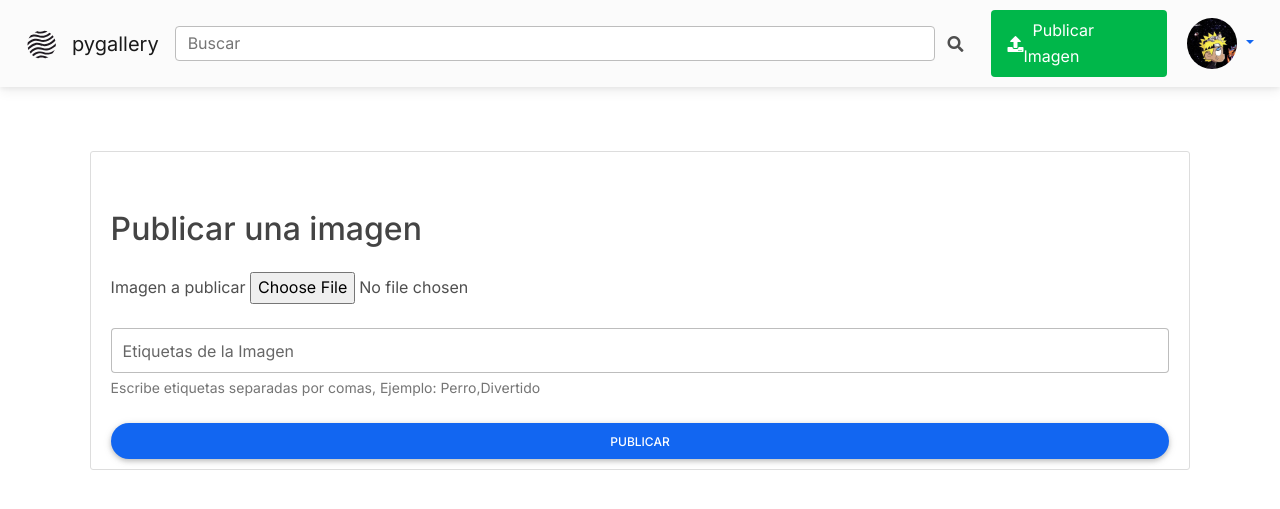
After one commit to Juandurdaneta/flask_pygallery, a Flask app: page /publicar_imagen in a window 1280 px wide. The commit adds this page. Shown: the top 509 px of the page. Run offline with Flask 2, Linux system fonts and the light colour scheme; a user stored in the database is signed in; some libraries are stand-ins or nearby versions.

Commit message:
Añadiendo creacion de imagenes y etiquetas

```diff
--- a/pygallery/forms.py
+++ b/pygallery/forms.py
@@ -49,3 +49,8 @@ class UpdateUserForm(FlaskForm):
 
             if user:
                 raise ValidationError('Ya existe una cuenta asosciada a ese correo electronico. Porfavor ingresa un correo electronico diferente.')
+
+class PublicarImagenForm(FlaskForm):
+        imagen = FileField('Imagen a publicar', validators=[FileAllowed(['jpg', 'png'])])
+        etiquetas = StringField('Etiquetas de la Imagen', validators=[DataRequired()])
+        submit = SubmitField('Publicar')
--- a/pygallery/routes.py
+++ b/pygallery/routes.py
@@ -2,41 +2,16 @@ import secrets
 import os
 from PIL import Image
 from flask import render_template, url_for, flash, redirect, request
-from pygallery.forms import RegistrationForm, LoginForm, UpdateUserForm
+from pygallery.forms import RegistrationForm, LoginForm, UpdateUserForm, PublicarImagenForm
 from pygallery import app, db, bcrypt
 from pygallery.models import Usuario, Imagen, Etiqueta
 from flask_login import login_user, current_user, logout_user, login_required
 
-imagenes = [{
-    "ubicacion_imagen": "https://images.unsplash.com/photo-1626093632846-5c27587a0469?ixid=MnwxMjA3fDB8MHxwaG90by1wYWdlfHx8fGVufDB8fHx8&ixlib=rb-1.2.1&auto=format&fit=crop&w=1834&q=80",
-    "propietario": "Juan"
-},
-{
-    "ubicacion_imagen": "https://images.unsplash.com/photo-1625860191460-10a66c7384fb?ixid=MnwxMjA3fDB8MHxwaG90by1wYWdlfHx8fGVufDB8fHx8&ixlib=rb-1.2.1&auto=format&fit=crop&w=701&q=80",
-    "propietario": "Alba"
-},
-{
-    "ubicacion_imagen": "https://images.unsplash.com/photo-1626180583122-c256e0ea54b0?ixid=MnwxMjA3fDB8MHxwaG90by1wYWdlfHx8fGVufDB8fHx8&ixlib=rb-1.2.1&auto=format&fit=crop&w=1834&q=80",
-    "propietario": "Alba"
-},
-{
-    "ubicacion_imagen": "https://images.unsplash.com/photo-1626092557341-0263049bb93c?ixid=MnwxMjA3fDB8MHxwaG90by1wYWdlfHx8fGVufDB8fHx8&ixlib=rb-1.2.1&auto=format&fit=crop&w=1834&q=80",
-    "propietario": "Alba"
-},
-{
-    "ubicacion_imagen": "https://images.unsplash.com/photo-1625857695225-ddd5f160c064?ixid=MnwxMjA3fDB8MHxwaG90by1wYWdlfHx8fGVufDB8fHx8&ixlib=rb-1.2.1&auto=format&fit=crop&w=1600&q=80",
-    "propietario": "Alba"
-},
-{
-    "ubicacion_imagen": "https://images.unsplash.com/photo-1625869388548-11b830e57292?ixid=MnwxMjA3fDB8MHxwaG90by1wYWdlfHx8fGVufDB8fHx8&ixlib=rb-1.2.1&auto=format&fit=crop&w=1827&q=80",
-    "propietario": "Alba"
-}
-
-]
 
 @app.route("/")
 @app.route("/home")
 def home():
+    imagenes = Imagen.query.all()
     return render_template('index.html', imagenes=imagenes)
 
 @app.route("/login", methods=['GET', 'POST'])
@@ -86,7 +61,7 @@ def logout():
     logout_user()
     return redirect(url_for('home'))
 
-def subir_imagen(form_imagen):
+def subir_imagen_perfil(form_imagen):
     random_hex = secrets.token_hex(8)
     _, f_ext = os.path.splitext(form_imagen.filename)
     imagen_fn = random_hex + f_ext
@@ -105,7 +80,7 @@ def perfil():
     form = UpdateUserForm()
     if form.validate_on_submit():
         if form.imagen.data:
-            archivo_imagen = subir_imagen(form.imagen.data)
+            archivo_imagen = subir_imagen_perfil(form.imagen.data)
             current_user.imagen_perfil = archivo_imagen
         # ACTUALIZANDO DATOS DEL USUARIO
         current_user.username = form.username.data
@@ -122,3 +97,53 @@ def perfil():
 
     imagen = url_for('static', filename='/imagenes_perfil/'+current_user.imagen_perfil)
     return render_template('perfil.html', title="Perfil", imagen=imagen, form=form)
+
+def agregar_etiquetas(form_etiquetas):
+    etiquetas = form_etiquetas.split(",")
+    etiquetas_agregadas = []
+
+    for etiqueta in etiquetas:
+        etiqueta_existente = Etiqueta.query.filter_by(nombre=etiqueta).first()
+
+        if not etiqueta_existente:
+            etiqueta_nueva = Etiqueta(nombre=etiqueta)
+            db.session.add(etiqueta_nueva)
+            db.session.commit()
+            etiquetas_agregadas.append(etiqueta_nueva)
+
+        if etiqueta_existente:
+            etiquetas_agregadas.append(etiqueta_existente)
+
+    return etiquetas_agregadas
+
+def subir_imagen(form_imagen, tags):
+    random_hex = secrets.token_hex(8)
+    _, f_ext = os.path.splitext(form_imagen.filename)
+    imagen_fn = random_hex + f_ext
+    ubicacion_imagen = os.path.join(app.root_path, 'static/imagenes_subidas', imagen_fn)
+
+    form_imagen.save(ubicacion_imagen)
+
+    nueva_imagen = Imagen(ubicacion_imagen = imagen_fn, id_usuario=current_user.id)
+
+    for etiqueta in tags:
+        nueva_imagen.etiquetas.append(etiqueta)
+
+    db.session.add(nueva_imagen)
+    db.session.commit()
+
+    return True
+
+
+@app.route("/publicar_imagen", methods=['GET', 'POST'])
+@login_required
+def publicar_imagen():
+    form = PublicarImagenForm()
+    if form.validate_on_submit():
+        etiquetas = agregar_etiquetas(form.etiquetas.data)
+        if subir_imagen(form.imagen.data, etiquetas):
+            flash("Tu imagen ha sido publicada exitosamente!", "success")
+            return redirect(url_for('home'))
+        else:
+            flash("Ha ocurrido un error al subir la imagen, intentalo de nuevo", "danger")
+    return render_template('publicar_imagen.html', title="Publicar Imagen", form=form)
--- a/pygallery/static/main.css
+++ b/pygallery/static/main.css
@@ -46,3 +46,7 @@ h1, h2, h3, h4, h5, h6 {
   margin-bottom: 16px;
   object-fit: cover;
 }
+
+.img-center{
+  object-fit: cover;
+}
--- a/pygallery/templates/layout.html
+++ b/pygallery/templates/layout.html
@@ -66,23 +66,32 @@ href="{{url_for('static', filename='main.css')}}"
 
 
         <!-- BUSQUEDA -->
-        <form class="d-flex align-items-center w-100 form-search">
+        <form class="d-flex align-items-center w-75 form-search me-3">
             <input type="search" class="form-control" placeholder="Buscar" aria-label="Search" />
             <span class="input-group-text border-0" id="search-addon">
               <i class="fas fa-search"></i>
             </span>
           </form>
-          <ul class="navbar-nav ms-3 w-25">
 
           {% if current_user.is_authenticated %}
-              <li class="nav-item">
-                 <a class="nav-link d-flex align-items-center" href="{{url_for('perfil')}}">Perfil</a>
-              </li>
-              <li class="nav-item">
-                <a class="nav-link d-flex align-items-center" href="{{url_for('logout')}}">Cerrar Sesion</a>
-              </li>
+
+
+                <a class="nav-link d-flex align-items-center bg-success text-white rounded me-1" href="{{url_for('publicar_imagen')}}"> <i class="fas fa-upload"></i>&nbsp; Publicar Imagen</a>
+
+                <a class="nav-link dropdown-toggle" href="#" id="navbarDropdown" role="button" data-mdb-toggle="dropdown"
+                aria-expanded="false">
+                <img src="{{url_for('static', filename='imagenes_perfil/'+current_user.imagen_perfil)}}" class="rounded-circle img-fluid ml-3 img-center"
+                  height='50' width='50'>
+              </a>
+              <!-- Dropdown menu -->
+              <ul class="dropdown-menu dropdown-menu-end p-1" aria-labelledby="navbarDropdown">
+                <li><a class="dropdown-item" href="{{url_for('perfil')}}">Perfil</a></li>
+                <li><a class="dropdown-item" href="{{url_for('logout')}}">Cerrar Sesion</a></li>
+          </ul>
+
           {% else %}
           <!-- INICIAR SESION -->
+          <ul class="navbar-nav ms-3 w-25">
               <li class="nav-item me-3">
                  <a class="nav-link d-flex align-items-center" href="{{url_for('login')}}">Iniciar Sesion</a>
               </li>
--- /dev/null
+++ b/pygallery/templates/publicar_imagen.html
@@ -0,0 +1,41 @@
+{% extends "layout.html" %} {% block content %}
+<div class="content-section">
+  <!-- FORMULARIO PARA SUBIR UNA IMAGEN -->
+  <form action="" method="POST" class="mt-5" enctype="multipart/form-data">
+    {{form.hidden_tag()}}
+    <fieldset class="form-group">
+      <h2 class="mb-4">Publicar una imagen</h2>
+      <!-- IMAGEN A SUBIR -->
+
+      <div class="form-group mb-4">
+        {{form.imagen.label()}} {{form.imagen(class="form-control-file")}} {% if
+        form.imagen.errors %} {% for error in form.imagen.errors %}
+        <span class="text-danger">{{error}}</span><br />
+        {% endfor %} {% endif %}
+      </div>
+
+      <!-- Etiquetas -->
+      <div class="form-group form-outline">
+        {% if form.etiquetas.errors %} {{ form.etiquetas(class="form-control
+        form-control-lg is-invalid") }}
+        <div class="invalid-feedback">
+          {% for error in form.etiquetas.errors %}
+          <span>{{error}}</span>
+          {% endfor %}
+        </div>
+        {% else %} {{form.etiquetas(class="form-control form-control-lg",
+        id="etiquetas")}} {{form.etiquetas.label(class="form-control-label
+        form-label", for="etiquetas")}} {% endif %}
+
+      </div>
+      <div id="textExample1" class="form-text mb-3">
+        Escribe etiquetas separadas por comas, Ejemplo: Perro,Divertido
+      </div>
+    </fieldset>
+    <!-- SUBMIT -->
+    <div class="form-group mt-2">
+      {{form.submit(class="btn btn-primary btn-block btn-rounded")}}
+    </div>
+  </form>
+</div>
+{% endblock content %}
```
Also changed, not shown: pygallery/templates/index.html (+7 -1 lines), pygallery/site.db, pygallery/static/imagenes_perfil/80491855902688e1.jpg (added), pygallery/static/imagenes_subidas/58c517104f204c37.jpg (added).
